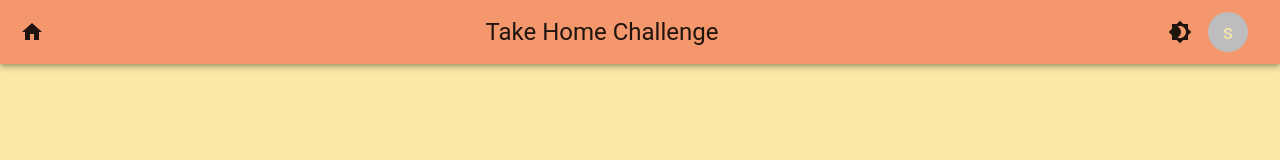
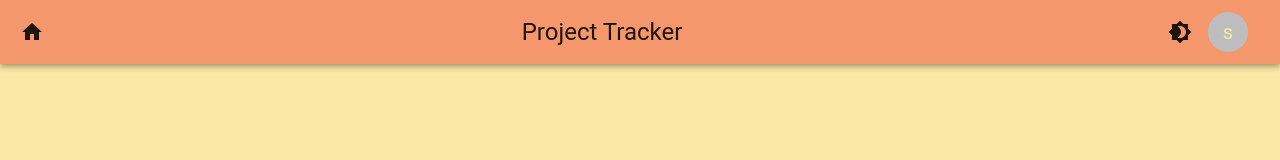
Before and after one commit to JoyalPeter/Project-Tracker, a React (Vite) app in the folder frontend/: page / in a window 1280 px wide. Shown: the top 160 px of the page. Built offline with nearby package versions, Linux system fonts and the light colour scheme; sample sign-in values are in the browser's storage.

Commit message:
update name

```diff
--- a/frontend/src/components/NavBar/NavBar.jsx
+++ b/frontend/src/components/NavBar/NavBar.jsx
@@ -56,7 +56,7 @@ export default function NavBar() {
               component="div"
               sx={{ flexGrow: 1 }}
             >
-              Take Home Challenge
+              Project Tracker
             </Typography>
             <Tooltip title="Change mode">
               <IconButton
```
